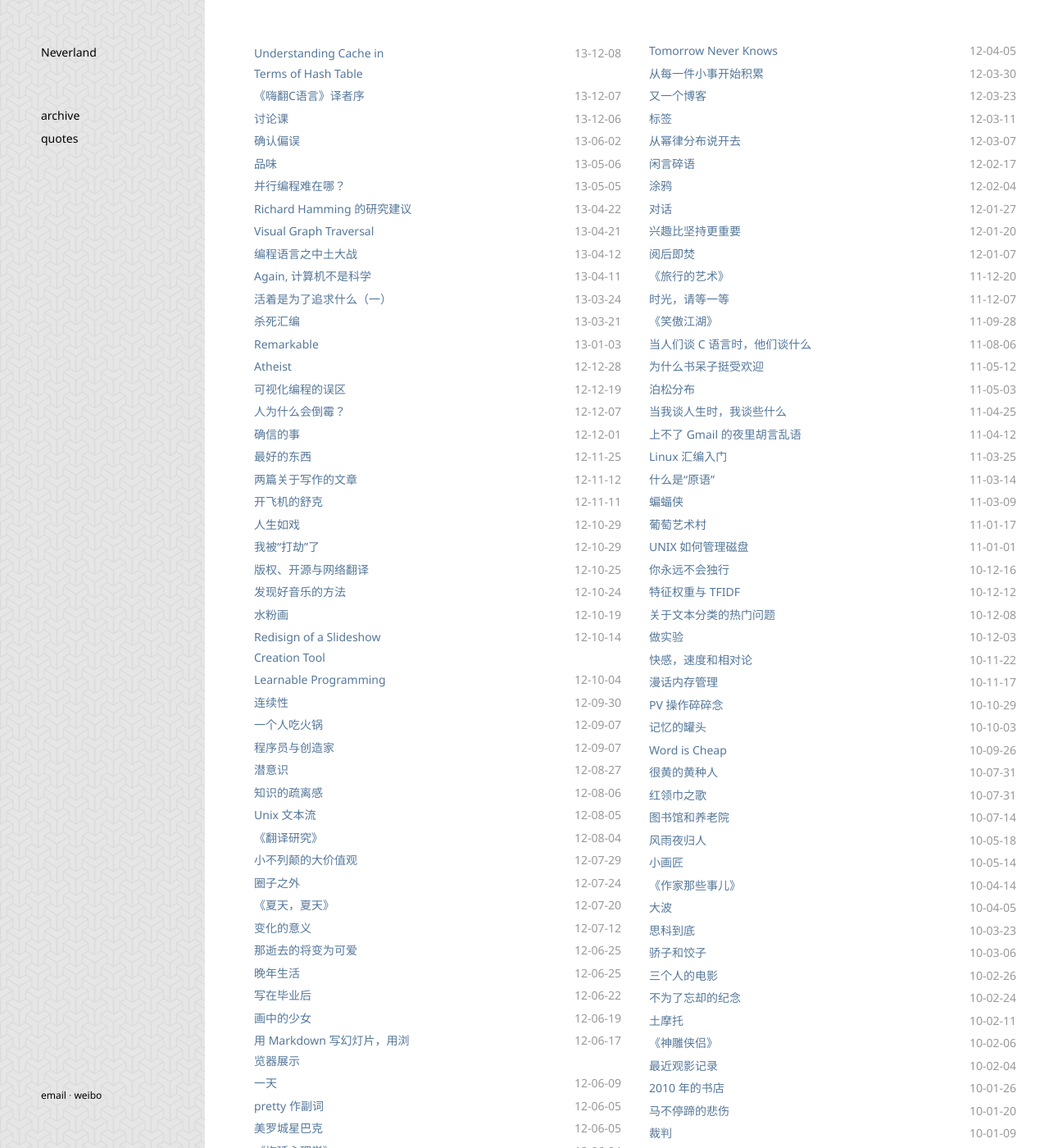
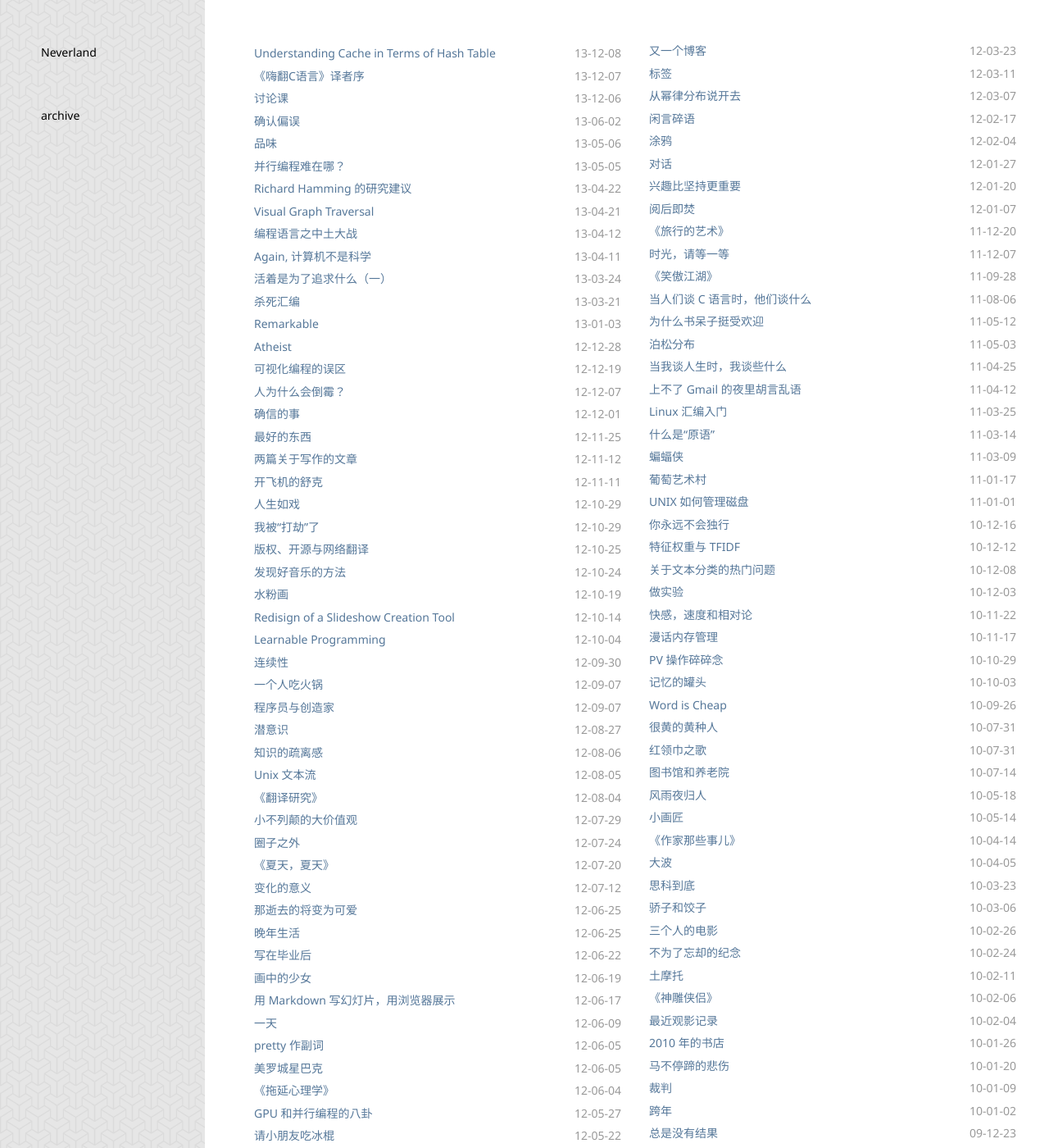
Before and after one commit to dreamsome/onesuper.github.com, a Jekyll site: the page built from archive.html, in a window 1280 px wide and 1400 px high. Shown: the whole window at 82% size. Built offline with Jekyll 4.4.1, drawn with Linux system fonts in a browser that asks for light colours; Markdown is read by kramdown in place of the engine named in the settings.

Commit message:
delete contact

```diff
--- a/_layouts/default.html
+++ b/_layouts/default.html
@@ -35,14 +35,12 @@
               <br>
               <br>
               <li><a href="/archive.html">archive</a></li>
-              <li><a href="/quotes.html">quotes</a></li>
+
 
            </ul>
 
            <ul class="contact">
              <li>
-               <a href="mailto:onesuperclark@gmail.com">email</a> ·
-               <a href="http://weibo.com/onesuper">weibo</a>
 
              </li>
            </ul>
--- a/style.css
+++ b/style.css
@@ -48,7 +48,6 @@ ul, ol{padding-left: 25px;margin: 20px;}
 
 .chaos .title {
     width: 200px;
-    display: inline-block;
 }
 
 
```
